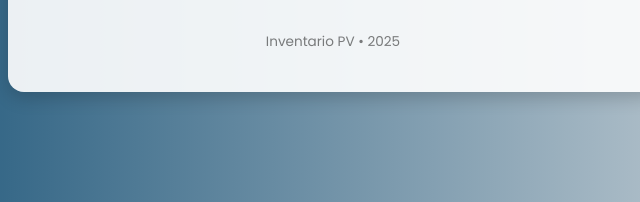
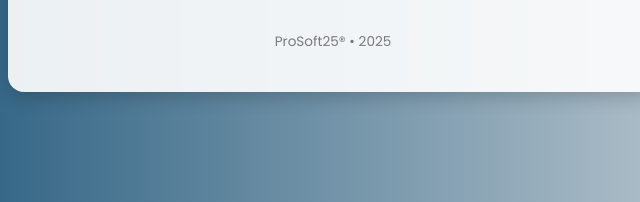
Before and after one commit to LizandroLumbreras/TRANSFERENCIAS-SUCURSALES, a plain HTML site: page index.html in a window 1280 px wide. Shown: the part 539-741 px from the top of the page, 307-947 px from the left. Drawn offline with Linux system fonts and the light colour scheme.

Commit message:
Update index.html

```diff
--- a/index.html
+++ b/index.html
@@ -59,7 +59,7 @@
   <script>
     // Inserta el año actual automáticamente
     document.getElementById('footer').innerHTML =
-      'Inventario PV • ' + new Date().getFullYear();
+      'ProSoft25® • ' + new Date().getFullYear();
   </script>
 </body>
 </html>
```
